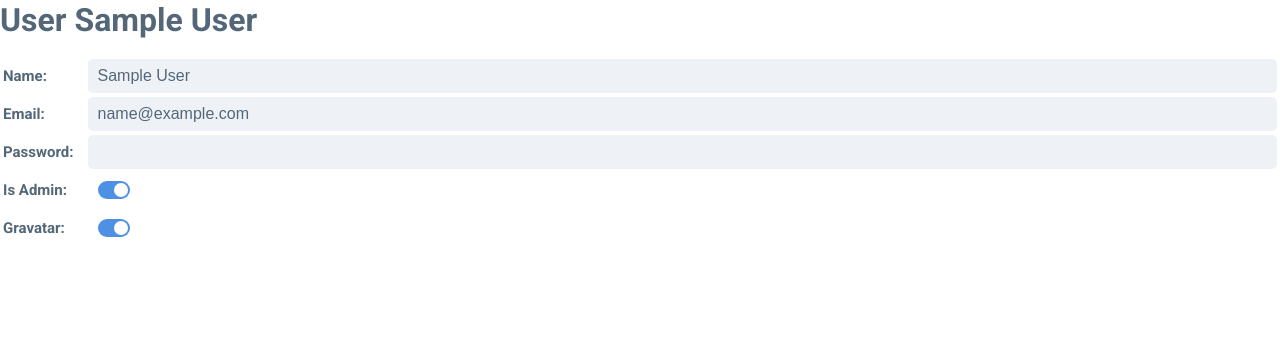
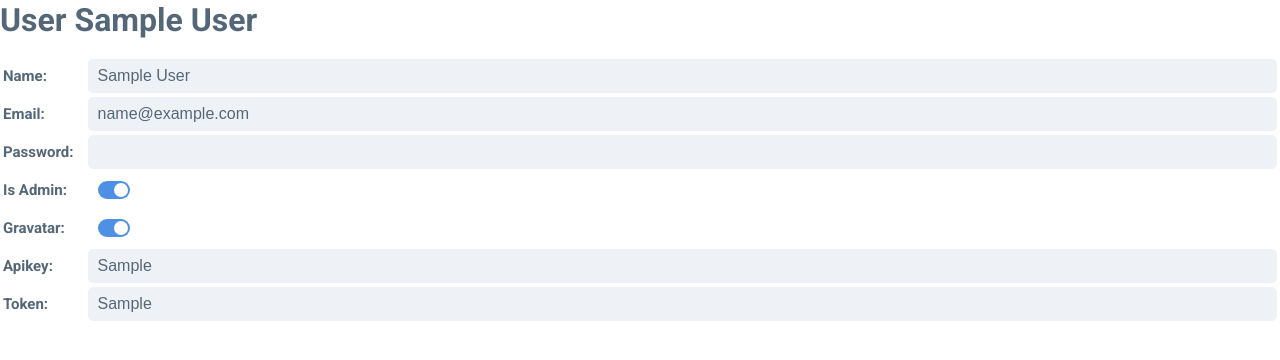
Before and after one commit to fraoustin/jlat, a Flask app: template auth/templates/user.html in a window 1280 px wide. Shown: the top 360 px of the page. Run offline with Flask 2, Linux system fonts and the light colour scheme; tables that the repository leaves empty hold one stand-in row (values such as "Sample post"); the template is opened without the code that fills it: values that come from a table or form of the project are taken from there, most other values are stand-ins (such as "Sample title", 1, 10 or a date in 2020); parts of the project's set-up code (start-up, migrations or seed data) failed here and were passed over.

Commit message:
<feat> auth: add manage apikey and token

```diff
--- a/auth/main.py
+++ b/auth/main.py
@@ -30,6 +30,8 @@ class User(db.Model):
     lastconnection = db.Column(db.Date, nullable=True)
     isadmin = db.Column(db.Boolean, default=False, nullable=False)
     gravatar = db.Column(db.Boolean, default=False, nullable=False)
+    apikey = db.Column(db.String, nullable=True)
+    token = db.Column(db.String, nullable=True)
 
     def __setattr__(self, name, value):
         if name in ('isadmin','gravatar') and type(value) == str:
@@ -87,11 +89,11 @@ def view_user(id):
         flash('Not user identified', 'error')
         return render_template('user.html', user=current_user, backurl=None)
 
+
 @login_required
 @checkAdmin()
 def new_user():
     return render_template('user.html', user=User(), backurl="/users")
-
 
 
 @login_required
@@ -103,7 +105,15 @@ def create_user():
     password = request.form['password']
     if len(password) == 0:
         password = str(uuid.uuid4())
+    apikey = request.form['apikey']
+    if len(apikey) == 0:
+        apikey = str(uuid.uuid4())
+    token = request.form['token']
+    if len(token) == 0:
+        token = str(uuid.uuid4())
     user.password=password
+    user.apikey=apikey
+    user.token=token
     user.name = request.form['name']
     user.isadmin = getBool.get(request.form.get('isadmin','off'),False)
     user.gravatar = getBool.get(request.form.get('gravatar','off'),False)
@@ -121,6 +131,14 @@ def update_user(id):
         user.name = request.form['name']
         if len(request.form['password']):
             user.password = request.form['password']
+        apikey = request.form['apikey']
+        if len(apikey) == 0:
+            apikey = str(uuid.uuid4())
+        token = request.form['token']
+        if len(token) == 0:
+            token = str(uuid.uuid4())
+        user.apikey=apikey
+        user.token=token
         if current_user.isadmin and current_user.id != user.id:
             user.isadmin = getBool.get(request.form.get('isadmin','off'),False)
         user.gravatar = getBool.get(request.form.get('gravatar','off'),False)
@@ -130,6 +148,7 @@ def update_user(id):
     else:
         flash('User doesn\'t exist','warning')
         return redirect(backurl)
+
 
 @login_required
 @checkAdmin()
@@ -145,10 +164,12 @@ def delete_user(id):
         flash('User %s is deleted' % name,'error')
     return redirect(backurl)
 
+
 @login_required
 @checkAdmin()
 def users():
     return render_template("users.html", users=User.all(sortby=User.name), backurl=None)
+
 
 def login():
     if request.method == 'POST':
@@ -165,9 +186,11 @@ def login():
             return render_template('login.html')
     return render_template('login.html')
 
+
 def logout():
     logout_user()
     return redirect(url_for('home'))
+
 
 class Auth(Blueprint):
 
@@ -201,6 +224,30 @@ class Auth(Blueprint):
         def unauthorized():
             return redirect(url_for('auth.login'))
 
+        @self._login_manager.request_loader
+        def load_user_from_request(request):
+            # first, try to login using the api_key url arg
+            apikey = request.args.get('api')
+            if api:
+                user = User.query.filter_by(apikey=apikey).first()
+                if user is not None:
+                    return user
+
+            # next, try to login using Basic Auth
+            token = request.headers.get('Authorization')
+            if token:
+                token = token.replace('Basic ', '', 1)
+                try:
+                    token = base64.b64decode(token)
+                except Exception:
+                    pass
+                user = User.query.filter_by(token=token).first()
+                if user is not None:
+                    return user
+
+            # finally, return None if both methods did not login the user
+            return None
+
     def init_db(self):
         if len(User.query.all()) == 0:
             u = User(email='admin@localhost', name="Admin", password="admin", isadmin=True)
--- a/auth/templates/user.html
+++ b/auth/templates/user.html
@@ -37,6 +37,14 @@
                 <td><label class="siimple-label">Gravatar: </label></td>
                 <td><div class="siimple-switch"><input type="checkbox" id="gravatar" name="gravatar" {% if user.gravatar %}checked{% endif %}><label for="gravatar"></label></div></td>
             </tr>
+            <tr>
+                <td><label class="siimple-label">Apikey: </label></td>
+                <td><input name="apikey" id="apikey" class="siimple-input siimple-input--fluid" value="{{ user.apikey }}"></td>
+            </tr>
+            <tr>
+                <td><label class="siimple-label">Token: </label></td>
+                <td><input name="token" id="token" class="siimple-input siimple-input--fluid" value="{{ user.token }}"></td>
+            </tr>
         </table>
     </form>
     <form action="/deluser/{{ user.id }}"  method="POST" name="formuserdel">
```
